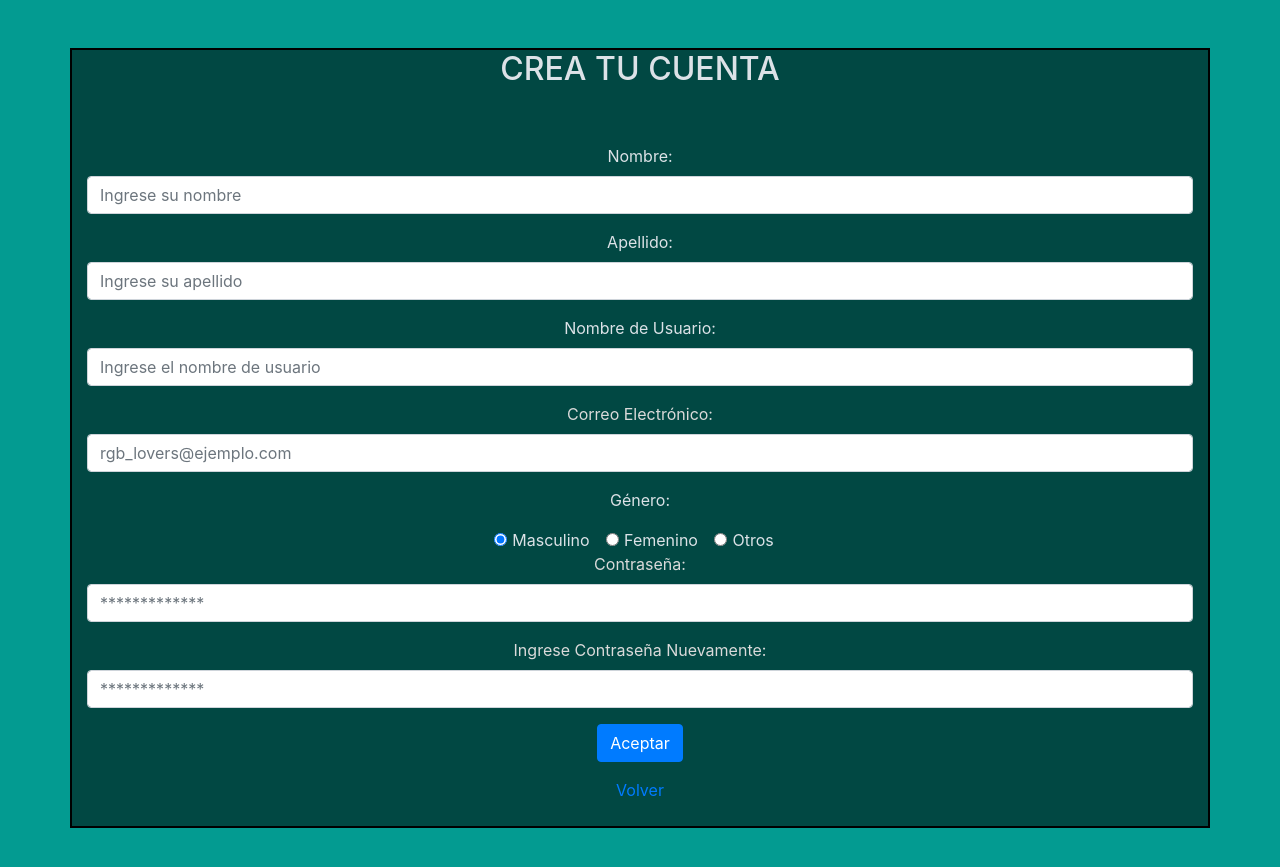
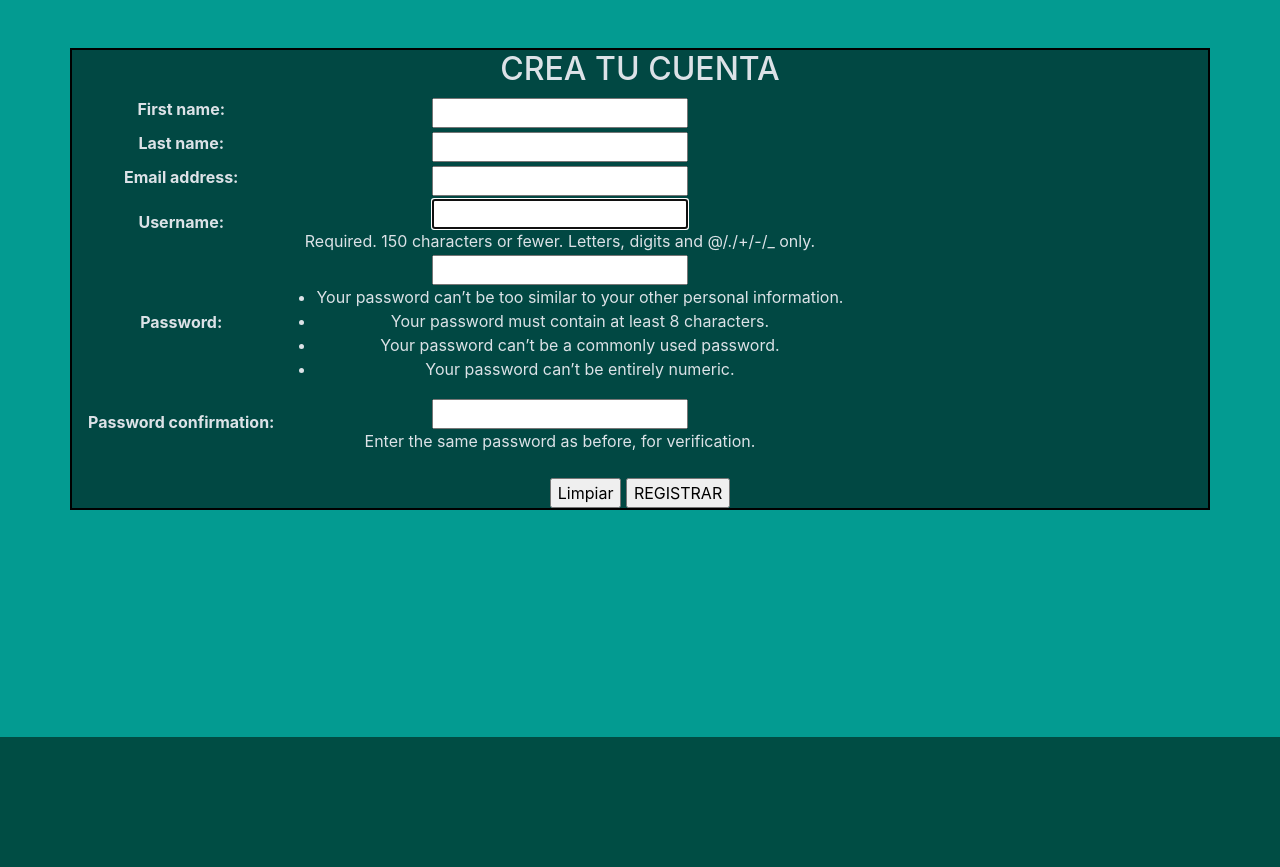
Before and after one commit to Spissini/ingsoft, a Django app: template core/templates/core/sesion/sign_in.html in a window 1280 px wide. Shown: the part 63-930 px from the top of the page. After the commit the page ends 800 px from the top, so only its background shows below. Run offline with Django 3.2, Linux system fonts and the light colour scheme; the template is opened without the code that fills it: values that come from a table or form of the project are taken from there, others are empty; some libraries are stand-ins or nearby versions.

Commit message:
pamelachu

```diff
--- /dev/null
+++ b/core/forms.py
@@ -0,0 +1,10 @@
+from django import forms
+from django.db.models import fields
+from django.forms import ModelForm
+from django.contrib.auth.forms import UserCreationForm
+from django.contrib.auth.models import User
+
+class CustomUserForm(UserCreationForm):
+    class Meta:
+        model = User
+        fields = ['first_name', 'last_name', 'email', 'username', 'password1', 'password2']
--- a/core/templates/core/aporte.html
+++ b/core/templates/core/aporte.html
@@ -49,7 +49,7 @@
                 </li>
 
                 <li class="nav-item">
-                    <a class="nav-link" href="{% url 'log_in' %}">Ingresar</a>
+                    <a class="nav-link" href="{% url 'login' %}">Ingresar</a>
                 </li>
 
             </ul>
--- a/core/templates/core/sesion/sign_in.html
+++ b/core/templates/core/sesion/sign_in.html
@@ -156,7 +156,7 @@
                 </li>
 
                 <li class="nav-item">
-                    <a class="nav-link" href="{% url 'log_in' %}">Ingresar</a>
+                    <a class="nav-link" href="{% url 'login' %}">Ingresar</a>
                 </li>
 
             </ul>
@@ -169,79 +169,14 @@
                 style="background-color: rgba(0, 0, 0, 0.534); color: rgb(220, 226, 231); border: 2px solid #000">
                 <h2>CREA TU CUENTA</h2>
 
-                <form action="{% url 'log_in' %}" method="POST" name="formulario_crearcuen" id="formulario_crearcuen">
+                <form action="{% url 'registro_usuario' %}" method="POST">
                     {% csrf_token %}
-                    <br><br>
 
-                    <div class="form-group">
-                        <label for="nombre_completo">Nombre:</label>
-                        <input type="text" class="form-control" name="nombre" id="nombre"
-                            placeholder="Ingrese su nombre">
-                    </div>
-
-                    <div class="form-group">
-                        <label for="nombre_completo">Apellido:</label>
-                        <input type="text" class="form-control" name="apellido" id="apellido"
-                            placeholder="Ingrese su apellido">
-                    </div>
-
-                    <div class="form-group">
-                        <label for="nombre_usuario">Nombre de Usuario:</label>
-                        <input type="text" class="form-control" name="nombre_usuario" id="nombre_usuario"
-                            placeholder="Ingrese el nombre de usuario">
-                    </div>
-
-                    <div class="form-group">
-                        <label style="color: #dadada;" for="correo_elec">Correo Electrónico:</label>
-                        <input type="email" class="form-control" name="correo_elec" id="correo_elec"
-                            placeholder="rgb_lovers@ejemplo.com">
-                    </div>
-
-                    <p>Género:</p>
-                    <div class="form-check form-check-inline">
-                        <label class="form-check-label" for="genero">
-                            <input type="radio" class="form-check-input" name="genero" id="genero" value="masculino"
-                                checked>Masculino
-                        </label>
-                    </div>
-
-                    <div class="form-check form-check-inline">
-                        <label class="form-check-label" for="genero">
-                            <input type="radio" class="form-check-input" name="genero" id="genero"
-                                value="femenino">Femenino
-                        </label>
-                    </div>
-
-                    <div class="form-check form-check-inline">
-                        <label class="form-check-label" for="genero">
-                            <input type="radio" class="form-check-input" name="genero" id="genero" value="otros">Otros
-                        </label>
-                    </div>
-
-                    <div class="form-group">
-                        <label style="color: #dadada;" for="contrasena">Contraseña:</label>
-                        <input type="password" class="form-control" name="contrasena" id="contrasena"
-                            placeholder="*************">
-                    </div>
-
-                    <div class="form-group">
-                        <label style="color: #dadada;" for="contrasena2">Ingrese Contraseña Nuevamente:</label>
-                        <input type="password" class="form-control" name="contrasena2" id="contrasena2"
-                            placeholder="*************">
-                    </div>
-
-                    <div class="form-group">
-                        <div id="error" class="alert alert-danger"></div>
-
-
-                        <a href="{% url 'log_in' %}">
-                            <button type="submit" class="btn btn-primary">Aceptar</button>
-                        </a>
-
-                    </div>
-
-                    <a href="{% url 'log_in' %}">Volver</a> <br><br>
-
+                    <table>
+                        {{ form.as_table }}
+                    </table><br>
+                    <input type="reset" value="Limpiar">
+                    <input type="submit" value="REGISTRAR">
                 </form>
             </div>
         </div>
--- a/core/urls.py
+++ b/core/urls.py
@@ -1,15 +1,24 @@
 from django.contrib import admin
 from django.urls import path, include
-from .views import aporte, home, log_in, sign_in, reg_aporte, visualizaraporte, eliminaraporte, editaraporte, edaportes
+from .views import aporte, home, ini_sesion , registro_usuario ,cerr_sesion, reg_aporte, visualizaraporte, eliminaraporte, editaraporte, edaportes
+from django.contrib.auth.views import LoginView, LogoutView
+
 
 urlpatterns = [
     path('', home, name='home'),
-    path('log_in', log_in, name='log_in'),
-    path('sign_in', sign_in, name='sign_in'),
+   # path('sign_in', sign_in, name='sign_in'),
     path('aporte', aporte, name='aporte'),
     path('reg_aporte', reg_aporte, name='reg_aporte'),
     path('visualizaraporte', visualizaraporte, name='visualizaraporte'),
     path('eliminaraporte/<int:id>', eliminaraporte, name='eliminaraporte'),
     path('editaraporte/<int:id>', editaraporte, name='editaraporte'),
     path('edaportes', edaportes, name='edaportes'),
+
+    path('login/', LoginView.as_view(template_name='core/sesion/log_in.html'),name='login'),
+    path('sesion', ini_sesion, name='sesion'),
+    path('logout', cerr_sesion, name='logout'),
+
+    path('registro/', registro_usuario, name= 'registro_usuario'),
+
+
 ]
--- a/ingsoft/settings.py
+++ b/ingsoft/settings.py
@@ -126,3 +126,6 @@ USE_TZ = True
 # https://docs.djangoproject.com/en/3.1/howto/static-files/
 
 STATIC_URL = '/static/'
+
+
+LOGIN_REDIRECT_URL = 'home'
```
Also changed, not shown: core/templates/core/home.html (+8 -2 lines), core/templates/core/sesion/log_in.html (+15 -8 lines), core/views.py (+41 -2 lines).
